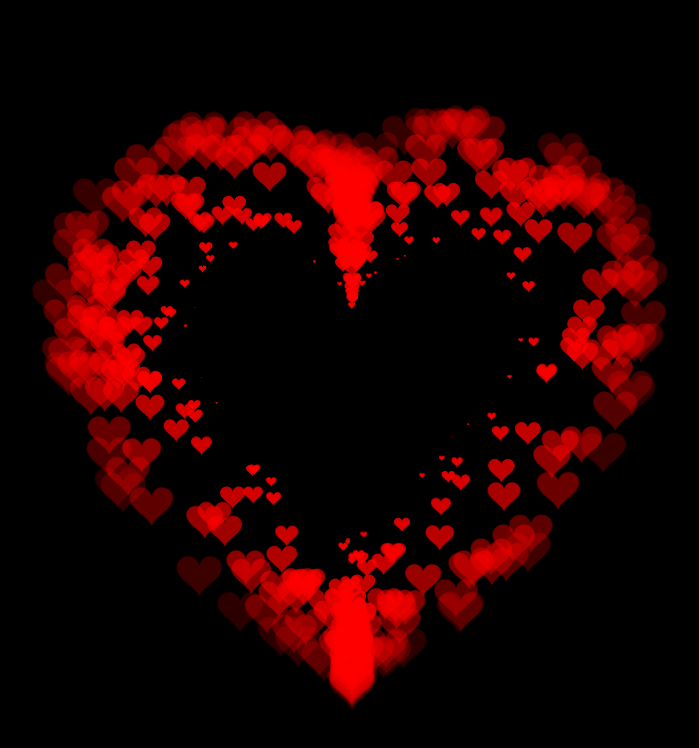
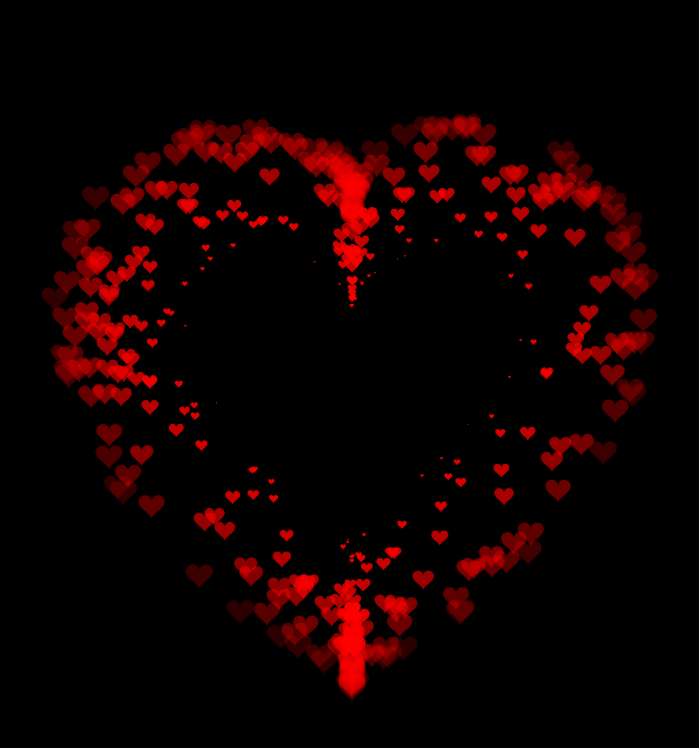
Before and after one commit to minhpham21/demo_t7, a plain HTML site: page index.html in a window 1280 px wide. Shown: the whole page, without its empty margins (288-987 px from the left). Drawn offline with nearby package versions, Linux system fonts and the light colour scheme.

Commit message:
#update siza

```diff
--- a/index.html
+++ b/index.html
@@ -35,7 +35,7 @@
                 duration: 2,
                 velocity: 150,
                 effect: -0.5,
-                size: 50,
+                size: 30,
             };
 
             // =============================================================
```
